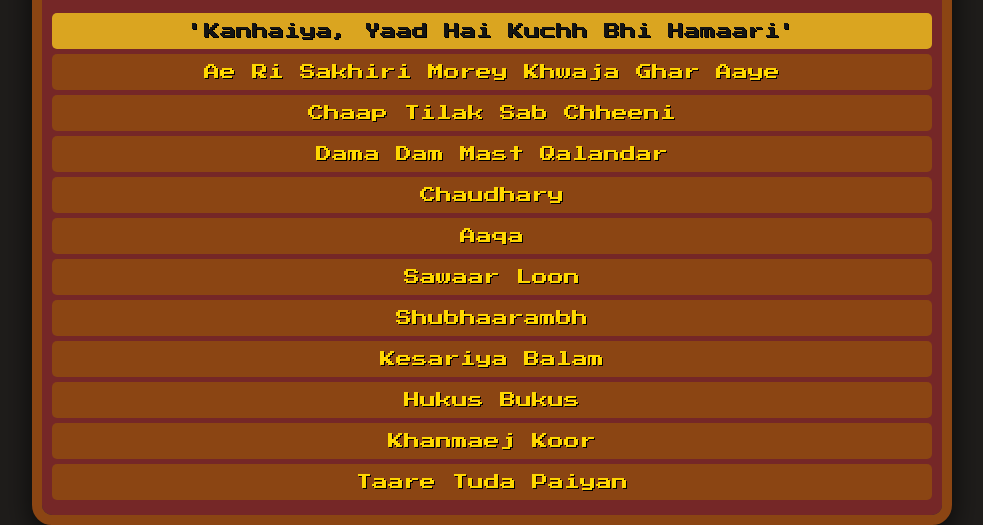
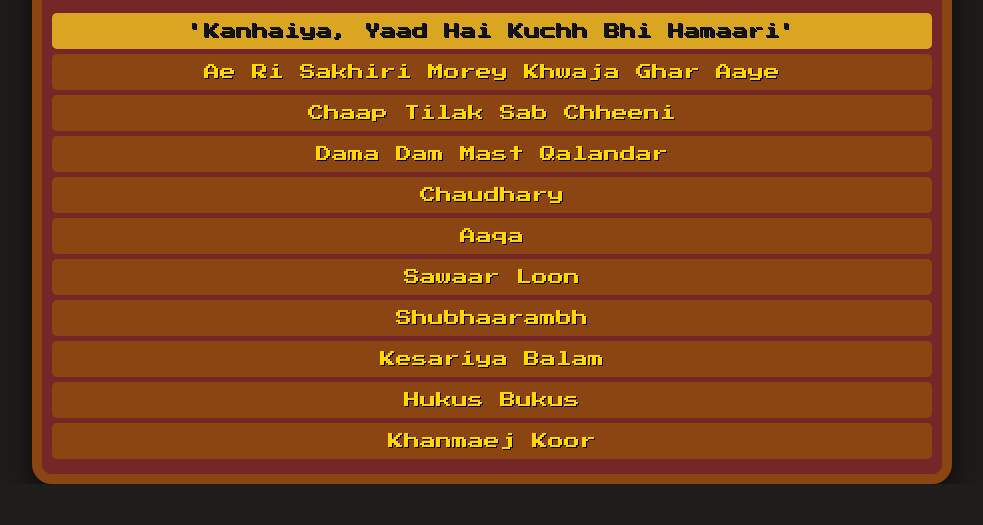
Before and after one commit to aravrix/Olsool, a plain HTML site: page index.html in a window 1280 px wide. Shown: the part 575-1100 px from the top of the page, without its empty margins (148-1131 px from the left). After the commit the page ends 1059 px from the top, so only its background shows below. Drawn offline with Linux system fonts and the light colour scheme.

Commit message:
Update index.html

```diff
--- a/index.html
+++ b/index.html
@@ -37,8 +37,6 @@
                 <li data-video-id="fq9UfNG1pRc">Kesariya Balam</li>
                 <li data-video-id="MxCi7UJ6gyQ" data-start="26">Hukus Bukus </li>
                 <li data-video-id="e4TV3C60RpY">Khanmaej Koor</li>
-                <li data-video-id="W4Cvk3-vhbU">Taare Tuda Paiyan</li>
-
 
             </ul>
         </div>
```
